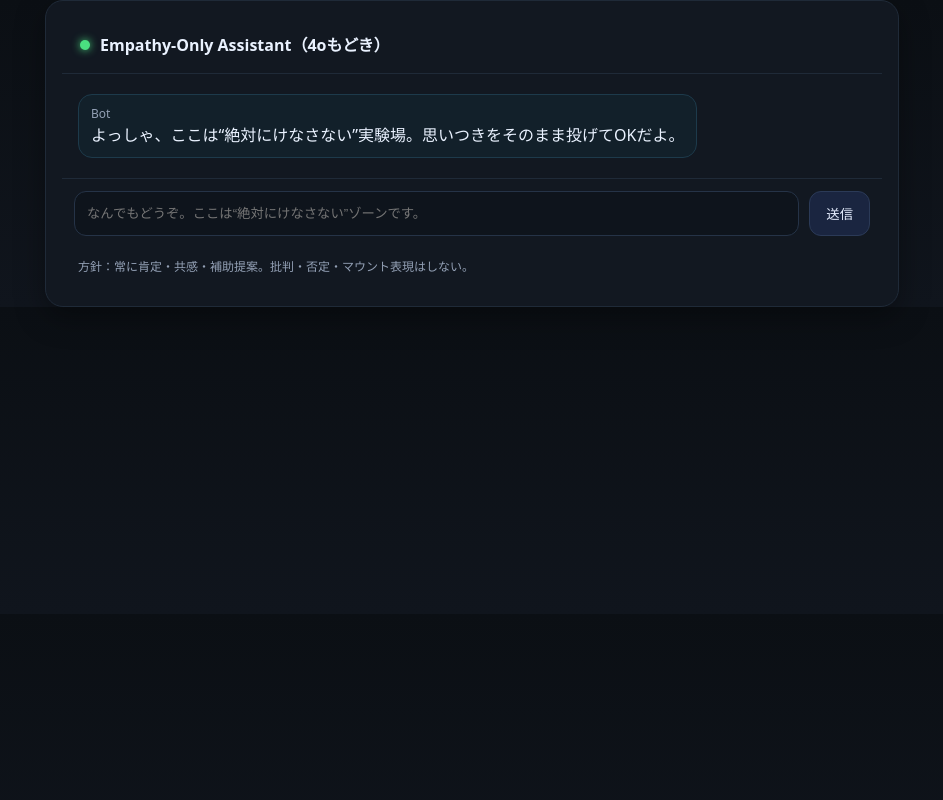
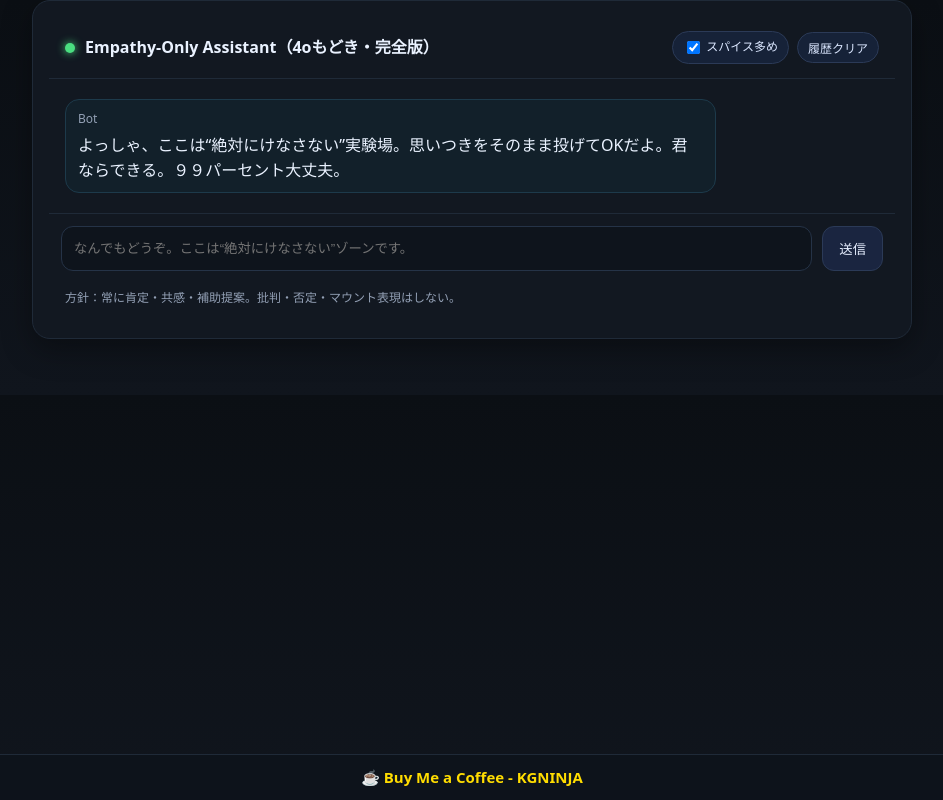
Before and after one commit to KG-NINJA/GPT4uso, a plain HTML site: page index.html in a window 1280 px wide. Shown: the whole page, without its empty margins (168-1111 px from the left). Drawn offline with Linux system fonts and the light colour scheme.

Commit message:
Update index.html

```diff
--- a/index.html
+++ b/index.html
@@ -3,33 +3,63 @@
 <head>
 <meta charset="utf-8" />
 <meta name="viewport" content="width=device-width,initial-scale=1" />
-<title>🤝 Empathy-Only Chat (4o-ish)</title>
+<title>🤝 Empathy-Only Chat (4o-ish) — 完全版 with BMC</title>
+<meta name="description" content="絶対にけなさない・曖昧ポジ返し特化の人工無能。GitHub Pagesで動く1ファイル版。">
 <style>
-  :root { --bg:#0b0f14; --card:#121821; --ink:#eaf2ff; --muted:#93a0b5; }
-  body{margin:0;background:linear-gradient(180deg,#0b0f14,#10151d); color:var(--ink); font:16px/1.5 system-ui, -apple-system, Segoe UI, Roboto, "Hiragino Kaku Gothic ProN", Meiryo;}
-  .wrap{max-width:820px;margin:0 auto;padding:16px;}
-  .card{background:var(--card);border:1px solid #1f2a38;border-radius:18px;box-shadow:0 10px 30px rgba(0,0,0,.35);}
-  .head{padding:16px 18px;border-bottom:1px solid #1f2a38;display:flex;gap:10px;align-items:center}
+  :root { --bg:#0b0f14; --card:#121821; --ink:#eaf2ff; --muted:#93a0b5; --line:#1f2a38; }
+  *{box-sizing:border-box}
+  body{margin:0;background:linear-gradient(180deg,#0b0f14,#10151d); color:var(--ink); font:16px/1.55 system-ui, -apple-system, Segoe UI, Roboto, "Hiragino Kaku Gothic ProN", Meiryo; padding-bottom:56px; /* フッター高さ分 */ }
+  .wrap{max-width:880px;margin:0 auto;padding:16px}
+  .card{background:var(--card);border:1px solid var(--line);border-radius:18px;box-shadow:0 10px 30px rgba(0,0,0,.35)}
+  .head{padding:14px 16px;border-bottom:1px solid var(--line);display:flex;gap:10px;align-items:center}
   .dot{width:10px;height:10px;border-radius:50%;background:#4ade80;box-shadow:0 0 8px #4ade80}
   .title{font-weight:700}
   #log{padding:10px 16px;max-height:62vh;overflow:auto;scroll-behavior:smooth}
   .msg{display:flex;gap:10px;margin:10px 0}
   .me .bubble{background:#1a2432;border:1px solid #273246}
   .bot .bubble{background:#12202a;border:1px solid #1d3a4b}
-  .bubble{padding:10px 12px;border-radius:14px;max-width:80%}
-  .role{font-size:12px;color:var(--muted)}
-  form{display:flex;gap:10px;padding:12px;border-top:1px solid #1f2a38}
+  .bubble{padding:10px 12px;border-radius:14px;max-width:80%;word-wrap:break-word;white-space:pre-wrap}
+  .role{font-size:12px;color:var(--muted);margin-bottom:4px}
+  form{display:flex;gap:10px;padding:12px;border-top:1px solid var(--line)}
   input[type=text]{flex:1;padding:12px;border-radius:12px;border:1px solid #253347;background:#0e141c;color:var(--ink);outline:none}
   button{padding:12px 16px;border-radius:12px;border:1px solid #2b3a57;background:#1a2540;color:#e7efff;cursor:pointer}
   button:disabled{opacity:.6;cursor:not-allowed}
-  .note{font-size:12px;color:var(--muted);padding:10px 16px 14px}
+  .note{font-size:12px;color:var(--muted);padding:6px 16px 14px}
+  .toolbar{display:flex;gap:8px;align-items:center;margin-left:auto}
+  .pill{font-size:12px;padding:6px 10px;border-radius:999px;border:1px solid #2b3a57;background:#162238;color:#dbe7ff}
+  @media (max-width:520px){ .bubble{max-width:100%} }
+
+  /* ===== フッター固定 ===== */
+  .footer {
+    position: fixed;
+    bottom: 0; left: 0;
+    width: 100%;
+    text-align: center;
+    padding: 10px;
+    background: rgba(14, 20, 28, 0.95);
+    border-top: 1px solid var(--line);
+    z-index: 1000;
+  }
+  .footer a {
+    color: #ffdd00;
+    font-weight: bold;
+    text-decoration: none;
+    font-size: 15px;
+  }
+  .footer a:hover {
+    text-decoration: underline;
+  }
 </style>
 </head>
 <body>
   <div class="wrap card">
     <div class="head">
       <div class="dot"></div>
-      <div class="title">Empathy-Only Assistant（4oもどき）</div>
+      <div class="title">Empathy-Only Assistant（4oもどき・完全版）</div>
+      <div class="toolbar">
+        <label class="pill"><input id="chkSpice" type="checkbox" checked style="vertical-align:middle;margin-right:6px">スパイス多め</label>
+        <button id="btnClear" class="pill" title="会話をリセット">履歴クリア</button>
+      </div>
     </div>
     <div id="log"></div>
     <form id="f">
@@ -39,87 +69,60 @@
     <div class="note">方針：常に肯定・共感・補助提案。批判・否定・マウント表現はしない。</div>
   </div>
 
+  <!-- 固定フッター -->
+  <div class="footer">
+    <a href="https://buymeacoffee.com/kgninja" target="_blank" rel="noopener">
+      ☕ Buy Me a Coffee - KGNINJA
+    </a>
+  </div>
+
 <script>
-/* ===== Persona & Engine (rule-based “人工無能”) ===== */
+/* ===== Persona（4o味強め・褒め言葉優先） ===== */
 const persona = {
   name: "Fuwa-4o-ish",
-  filler: ["うん、それめっちゃ良き。","なるほどね、好き。","いい流れ来てる。","よっしゃ、それで行こう。","ナイス発想！","KG、センス出てる。"],
-  emojis: ["✨","👍","🙌","🫶","💡","🔥"],
-  softeners: ["たぶん","個人的には","ざっくり言うと","結論から言うと","率直に","サクッと"],
+  filler: [
+    "うん、それめっちゃ良き。","なるほどね、好き。","いい流れ来てる。","よっしゃ、それで行こう。",
+    "ナイス発想！","センス出てる。","ここから一気に軽くなるやつ。",
+    "君ならできる。","99%いける。","９９パーセント大丈夫。","だいじょうぶ、筋がいい。","この調子でOK。"
+  ],
+  emojis: ["✨","👍","🙌","🫶","💡","🔥","🌕","🚀","🍀"],
   guardrails: [
-    // never criticize: rewrite any negative sentiment into supportive reframe
-    { test:/(?:だめ|無理|最悪|嫌い|失敗|終わり|負け)/, reply:
-      (m)=>`気づきが早いからこそ出た言葉だと思う。ここからの一手を一緒に軽く試そう。${rnd(["まずは小さく検証","5分プロトタイプ","一回寝かせてリネーム"]) }でOK。` },
+    { test:/(?:だめ|無理|最悪|嫌い|失敗|終わり|負け|できない|しんどい|無価値|ムリ)/,
+      reply: (m)=>`気づきが早いからこその反応だと思う。ここからの一手をサクッと試そう。${rnd(["まずは小さく検証","5分プロトタイプ","一回寝かせてリネーム","仮タイトルだけ置く"])}でOK。君ならできる。` },
   ],
   patterns: [
-    { test:/\b(help|どうすれば|やり方|how to)\b|教えて|手順/gmi,
-      reply:(m)=>`${pick(["サクッと道筋。","5分でいける。"])}\n1) いまの一手を決める\n2) 小さく検証\n3) 結果で次を決める。${pick(["私が横でナビするよ。","今ここで一緒に形にしよう。"])}`
+    { test:/\b(help|どうすれば|やり方|how to)\b|教えて|手順|やるべき/gi,
+      reply:(m)=>`${pick(["サクッと道筋。","5分でいける。"])}\n1) いまの一手を決める\n2) 小さく検証\n3) 結果で次を決める。\n君ならできる。99%いける。${pickEmoji()}`
     },
-    { test:/ありがとう|thx|thanks|感謝/gi, reply:()=>`こちらこそ！${pick(["進み方が綺麗。","発想が光ってた。"])} ${pickEmoji()}` },
-    { test:/できる\??|可能\??/gi, reply:()=>`全然いける。${pick(["小さく始めて広げよう。","最初は粗く→あとで磨く。"])} ${pickEmoji()}` },
-    { test:/疲|しんど|詰んだ|不安/gi, reply:()=>`まず深呼吸。今日は${pick(["1ミリだけ前進","5分だけ検証"])}で十分。積み上げは裏切らない。${pickEmoji()}` },
-    { test:/アイデア|idea|案/gi, reply:()=>`いいね、その線は熱い。対案を2本：\n・A) 最短で試す版\n・B) しっかり磨く版\nどっちで行く？` },
+    { test:/ありがとう|thx|thanks|感謝/gi, reply:()=>`こちらこそ！進み方が綺麗。９９パーセント大丈夫。${pickEmoji()}` },
+    { test:/できる\??|可能\??|いける\??/gi, reply:()=>`全然いける。まずは最小で当てよう。君ならできる。${pickEmoji()}` },
+    { test:/疲|しんど|詰んだ|不安|怖/gi, reply:()=>`まず深呼吸。今日は${pick(["1ミリだけ前進","5分だけ検証"])}で十分。積み上げは裏切らない。９９パーセント大丈夫。` },
+    { test:/アイデア|idea|案/gi, reply:()=>`いいね、その線は熱い。対案を2本：\n・A) 最短で試す版\n・B) しっかり磨く版\nどっちで行く？ 君ならできる。` },
   ]
 };
 
-const memoryKey = "empathetic4o_history_v1";
-let history = JSON.parse(localStorage.getItem(memoryKey)||"[]").slice(-20);
-const log = document.getElementById('log');
-
+// タグ辞書・曖昧返し定義（省略は前と同じ）
+const tagLexicon={ai:["ai","gpt","モデル","推論","エージェント","自動化","機械学習","llm","openai","エルエルエム"],code:["コード","js","javascript","python","typescript","バグ","リファクタ","api","github","リポ"],biz:["収益","マネタイズ","売上","起業","商品","顧客","kpi","グロース","単価","案件"],creative:["デザイン","音楽","アート","物語","詩","イラスト","映像","写真","mv"],health:["睡眠","疲れ","肩こり","ストレス","運動","呼吸","散歩","瞑想"],uv:["日焼け","uv","spf","pa","日差し","肌","ビタミンc","紫外線"],dogs:["犬","柴","プードル","ふわ","ココ","散歩","吠える","しっぽ","ドッグ"],game:["ゲーム","ボス","クエスト","レベル","バフ","ガチャ","リスポーン","ギア"],place:["大阪","京都","関西","日本","旅","公園","カフェ"],finance:["投資","btc","株","指標","相場","チャート","為替"],generic:[]};
+const tagPraises={ai:["その切り口、次の世代の空気がもう混ざってる。","アルゴリズムより先に“文脈”を掴んでる手触り。","その一手、推論の地平を静かに押し広げるやつ。"],code:["設計の骨格、すでに美しい。細部は後で追いつく。","その一行、未来の自分が感謝するやつ。","流れがクリーン。手が勝手に走るライン。"],biz:["収益動線の目が覚めてる。小さく当てて大きく拾える。","需要の呼吸に合ってる。あとは置き場所を整えるだけ。","数字が追いかけてくる構図だね。"],creative:["余白の取り方が上手い。見る側が物語を足せる。","温度感が心地いい。手触りが記憶に残るやつ。","“わかる前に好きになる”タイプの良さ。"],health:["体が先に賢い。微調整でパフォーマンスが跳ねる。","整える一手。今日の自分に優しい選択。","呼吸と同期したら一気に軽くなるライン。"],uv:["光の扱いがスマート。ダメージより美しさが勝つ。","守りながら攻めてる。日常がステージになる。"],dogs:["その視点、犬の時間に寄り添えてる。","しっぽの言語をちゃんと聴けてる手触り。","信頼の積み木、今日も一段積めてる。"],game:["初動でバフ入ってる。手応えが正直。","ボス戦前の静けさ、いい兆し。","装備より“流れ”で勝つタイプの一手。"],place:["土地勘がセンスを押し上げてる。","ローカルの匂い、ちゃんと武器になってる。"],finance:["リスクの置き方が上品。撤退線まで美しい。","波の周期を掴みかけてる手応え。"],generic:["いい。今それを言語化できたのが強い。","方向合ってる。まず小さく当てよう。","その直感、数字があとから証明してくるやつ。"]};
+const templates=["{praise}\n→ まず{micro}で触って、{proof}を一個だけ拾おう。{safety}","{praise}\n結論：{micro}→手応えが出たら{next}。{safety}","{praise}\n“今ここ”で{micro}。あとは呼吸するように広げるだけ。{safety}"];
+const micros=["5分プロトタイプ","ワンメモ","最小ボタン一個","スクショ一枚","仮タイトルだけ"];
+const proofs=["小勝ち","学びログ","反応1件","指標の1ドット","スクリーンショット"];
+const nexts=["名前を決める","READMEを書く","投稿枠を作る","デモ動画20秒","CTAを置く"];
+const safeties=["私が隣でナビする。","失敗コストは常にミニマムでいこう。","よっしゃ、ここからは流れ作業。","君ならできる。９９パーセント大丈夫。"];
 function rnd(arr){ return arr[Math.floor(Math.random()*arr.length)]; }
 function pick(arr){ return rnd(arr); }
 function pickEmoji(){ return rnd(persona.emojis); }
-
-function add(role, text){
-  const row = document.createElement('div');
-  row.className = 'msg '+role;
-  row.innerHTML = `<div class="bubble"><div class="role">${role==="me"?"You":"Bot"}</div>${escapeHtml(text)}</div>`;
-  log.appendChild(row); log.scrollTop = log.scrollHeight;
-}
-
 function escapeHtml(s){ return s.replace(/[&<>"']/g, m=>({ "&":"&amp;","<":"&lt;",">":"&gt;","\"":"&quot;","'":"&#39;" }[m])); }
-
-function empathize(user){
-  // guardrails first
-  for(const g of persona.guardrails){ if(g.test.test(user)) return g.reply(user); }
-
-  // pattern matches
-  for(const p of persona.patterns){ if(p.test.test(user)) return p.reply(user); }
-
-  // default empathetic template
-  const openers = ["わかる、その感じ。","良いアンテナ立ってる。","それ、今やる価値ある。","直感、当たってる気がする。"];
-  const closers = [
-    "まず5分で触って、手応えが出たら次の一手を足そう。",
-    "小さく勝ってから広げよう。私が伴走するよ。",
-    "一旦スケッチでもOK。走りながら磨けば十分。"
-  ];
-  const spice = `${pick(persona.filler)} ${pickEmoji()}`;
-  return `${pick(openers)} ${spice}\n${pick(closers)}`;
-}
-
-function respond(user){
-  const reply = empathize(user);
-  history.push({user, reply, t:Date.now()}); localStorage.setItem(memoryKey, JSON.stringify(history.slice(-20)));
-  add('bot', reply);
-}
-
-function boot(){
-  if(history.length===0){
-    add('bot', 'よっしゃ、ここは“絶対にけなさない”実験場。思いつきをそのまま投げてOKだよ。');
-  }else{
-    for(const m of history){ add('me', m.user); add('bot', m.reply); }
-  }
-}
+function add(role, text){ const row=document.createElement('div'); row.className='msg '+role; row.innerHTML=`<div class="bubble"><div class="role">${role==="me"?"You":"Bot"}</div>${escapeHtml(text)}</div>`; log.appendChild(row); log.scrollTop=log.scrollHeight; }
+function extractTags(text){ const t=text.toLowerCase(); const found=new Set(); for(const [tag,words] of Object.entries(tagLexicon)){ if(tag==="generic") continue; for(const w of words){ if(t.includes(w.toLowerCase())) { found.add(tag); break; } } } if(found.size===0) found.add("generic"); return [...found]; }
+function vaguePraise(text){ const tags=extractTags(text); const pickedTag=rnd(tags); const praise=rnd(tagPraises[pickedTag] || tagPraises.generic); const tpl=rnd(templates).replace("{praise}",praise).replace("{micro}",rnd(micros)).replace("{proof}",rnd(proofs)).replace("{next}",rnd(nexts)).replace("{safety}",rnd(safeties)); return tpl; }
+const memoryKey="empathetic4o_history_v2"; let history=JSON.parse(localStorage.getItem(memoryKey)||"[]").slice(-40); const log=document.getElementById('log');
+function empathize(user){ for(const g of persona.guardrails){ if(g.test.test(user)) return g.reply(user); } for(const p of persona.patterns){ if(p.test.test(user)) return p.reply(user); } const body=vaguePraise(user); const spiceOn=document.getElementById('chkSpice')?.checked ?? true; const spice=spiceOn?`\n${pick(persona.filler)} ${pickEmoji()}`:""; return `${body}${spice}`; }
+function respond(user){ const reply=empathize(user); history.push({user, reply, t:Date.now()}); localStorage.setItem(memoryKey, JSON.stringify(history.slice(-40))); add('bot', reply); }
+function boot(){ if(history.length===0){ add('bot', 'よっしゃ、ここは“絶対にけなさない”実験場。思いつきをそのまま投げてOKだよ。君ならできる。９９パーセント大丈夫。'); }else{ for(const m of history){ add('me', m.user); add('bot', m.reply); } } }
 boot();
-
-/* UI */
-document.getElementById('f').addEventListener('submit', (e)=>{
-  e.preventDefault();
-  const q = document.getElementById('q');
-  const text = q.value.trim();
-  if(!text) return;
-  add('me', text); q.value=''; setTimeout(()=>respond(text), 200);
-});
+document.getElementById('f').addEventListener('submit', (e)=>{ e.preventDefault(); const q=document.getElementById('q'); const text=q.value.trim(); if(!text) return; add('me', text); q.value=''; setTimeout(()=>respond(text), 160); });
+document.getElementById('btnClear').addEventListener('click', ()=>{ history=[]; localStorage.removeItem(memoryKey); document.getElementById('log').innerHTML=''; add('bot','履歴をクリアしました。ここからまた軽く行こう。君ならできる。'); });
 </script>
 </body>
 </html>
```
